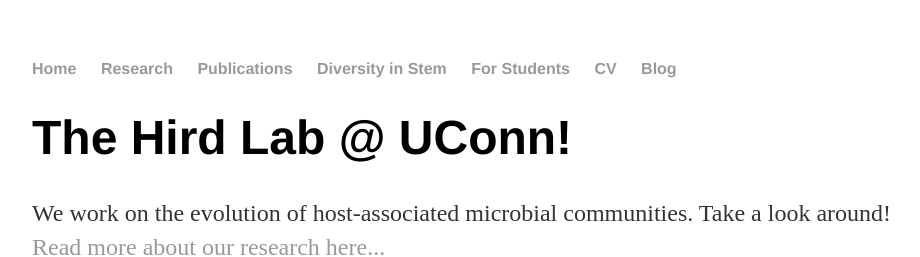
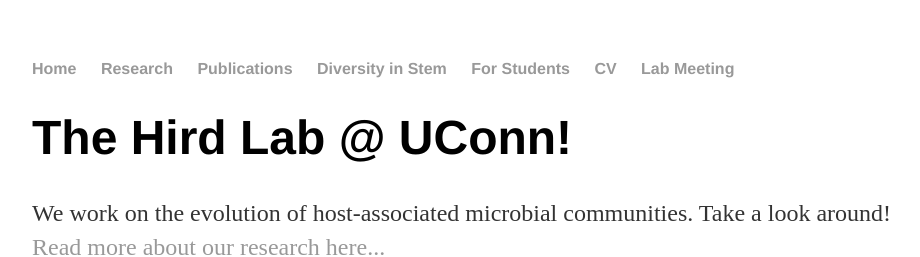
Before and after one commit to HirdLab/HirdLab.github.io, a Jekyll site: the page built from index.html, in a window 1280 px wide. Shown: the top 257 px of the page, without its empty margins (160-1080 px from the left). Built offline with Jekyll 4.4.1, drawn with Linux system fonts in a browser that asks for light colours.

Commit message:
Update default.html

```diff
--- a/_layouts/default.html
+++ b/_layouts/default.html
@@ -14,7 +14,7 @@
 		        	<li><a href="/diversity">Diversity in Stem</a></li>
 		        	<li><a href="/students">For Students</a></li>
 	        		<li><a href="/cv">CV</a></li>
-	        		<li><a href="/blog">Blog</a></li>
+	        		<li><a href="/blog">Lab Meeting</a></li>
 	    		</ul>
 			</nav>
 			<div class="container">
```
